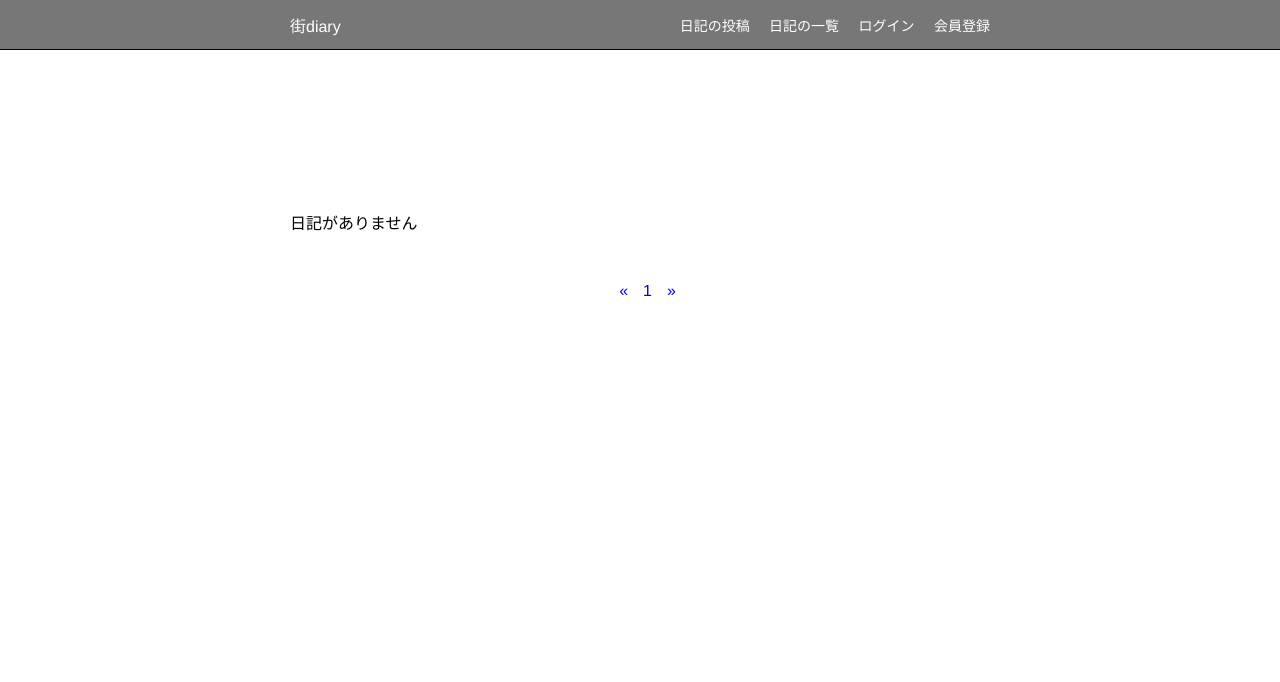
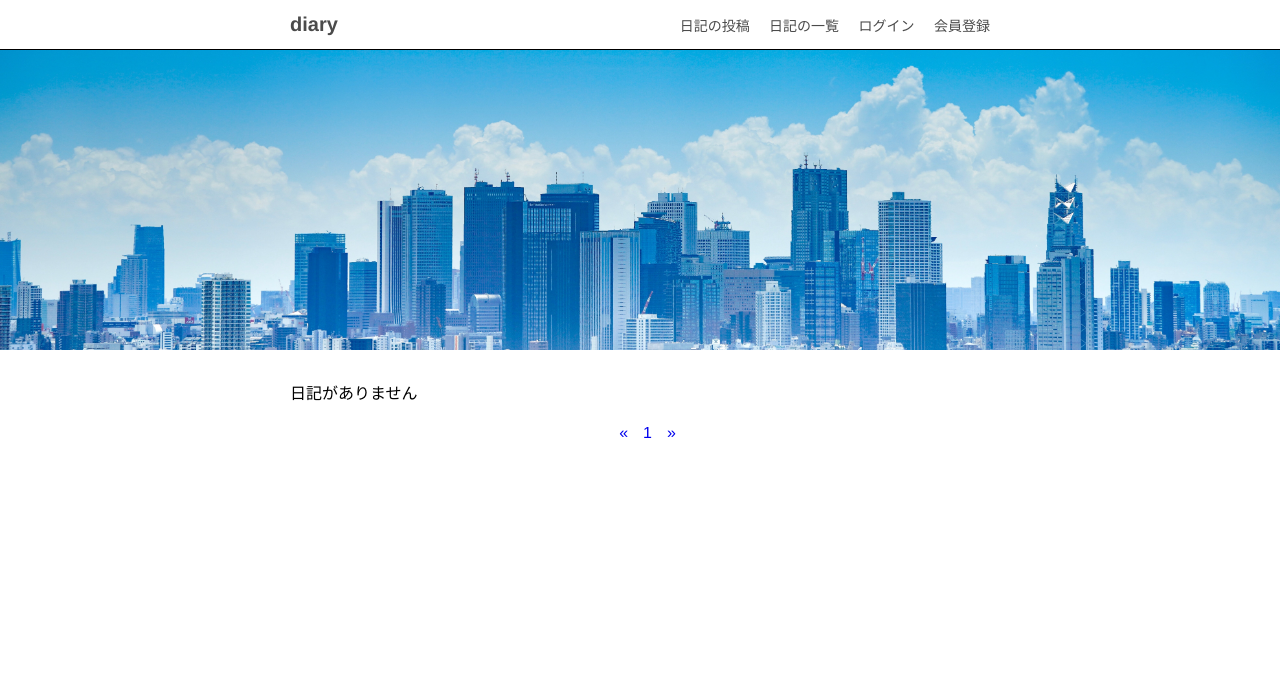
Before and after one commit to MuneyukiSatou256/MuneyukiSatou256, a Django app: page /diary/list/ in a window 1280 px wide. Shown: the top 682 px of the page. Run offline with Django 4.2, Linux system fonts and the light colour scheme; data that the repository does not hold is empty.

Commit message:
commit_20220416

```diff
--- a/diary/static/diary/css/style.css
+++ b/diary/static/diary/css/style.css
@@ -21,8 +21,7 @@ main{
 	width:100%;
 	position: absolute;
 
-/* 	background-image:url("./../../diary/image/town-1.jpg"); */
-	background-size:  cover;
+
 
 }
 
@@ -37,24 +36,33 @@ main{
 }
 
 .header-image{
-	width:100%;
+	height:300px;
+	background-image:url("./../../diary/image/buiding_2.jpg");
+	background-size:cover;
+    /*
+    background-size:coverの説明
+    画像をコンテナーいっぱいにできるだけ大きく拡大縮小し、必要に応じて画像を引き伸ばします。
+    画像の比率が要素と異なる場合は、何もない空間が残らないように、上下または左右が切り取られます。
 
-	text-align:center;
-
+    要はコンテナの大きさいっぱいに画面を埋めるということ。
+ */
+	background-size:cover;
 }
 .header-is-top{
 	/*
 	border-bottom:1px solid #CCC;
 	*/
-	color: #fff;
+
 	width:100%;
 	/*
 	background-color: #f4f4f4;
 
 	position:fixed;
 	top:0;
-*/
-    background-color:#777;
+
+    background-color:#777;*/
+    color: #4b4b4b;
+
 	height:50px;
 	margin: auto;
 	border-bottom:1px solid black;
@@ -70,8 +78,10 @@ main{
 
 
 }
-.header-inner p{
+.header-inner > p{
 	margin:0;
+    font-weight:bold;
+    font-size:20px;
 
 }
 
@@ -88,8 +98,8 @@ h1 a{
 
 
 	font-size:14px;
-	/* color: #4b4b4b; */
-	color:#fff;
+	 color: #4b4b4b;
+
 	margin: 0 0 0 15px;
     border-radius: 16px;
 }
@@ -107,8 +117,8 @@ nav{
 .content-section{
 
 
-	padding-top:10rem;
-	padding-bottom:3rem;
+	padding-top:30px;
+	padding-bottom:20px;
 
 	display:grid;
 	/* column-gapは横との余白*/
@@ -217,6 +227,6 @@ footer{
 	position:absolute;/*　絶対位置　*/
 	bottom:0;
 	border-top:1px solid black;
-	background-color:#777;
+/* 	background-color:#777; */
 
 }
--- a/templates/diary_list.html
+++ b/templates/diary_list.html
@@ -24,7 +24,7 @@
 
 
 
-<p>街diary</p>
+<p>diary</p>
 <nav role="navigation" class="header-nav">
 <a href="{% url 'diary:diary_create' %}">日記の投稿</a>
 <a href="{% url 'diary:diary_list' %}">日記の一覧</a>
@@ -41,13 +41,14 @@
 </div>
 </div>
 
+<div class="header-image">
+
+<!--
+<a href="/"><img src="{% static 'diary/image/town-1.jpg' %}" height="300" alt="logo"></a> -->
+</div>
+
 <main role="main">
-<div class="header-image">
-<!--
-<a href="/"><img src="{% static 'diary/image/town-1.jpg' %}" height="300" alt="logo"></a>
--->
 
-</div>
 
 <body>
 
```
Also changed, not shown: diary/templatetags/ndiary1.py (+22 -0 lines), note_project/settings.py (+10 -3 lines), diary/static/diary/image/buiding_2.jpg (added), 1 other file.
